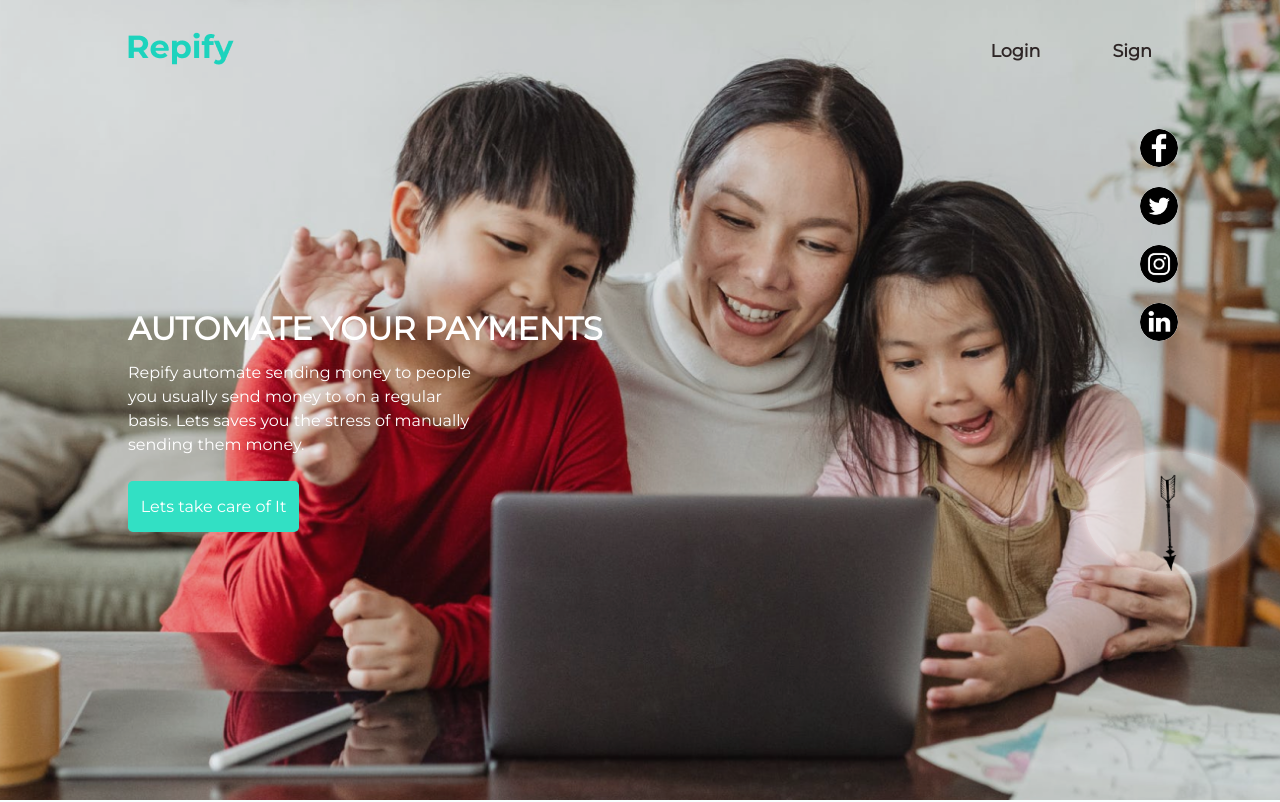
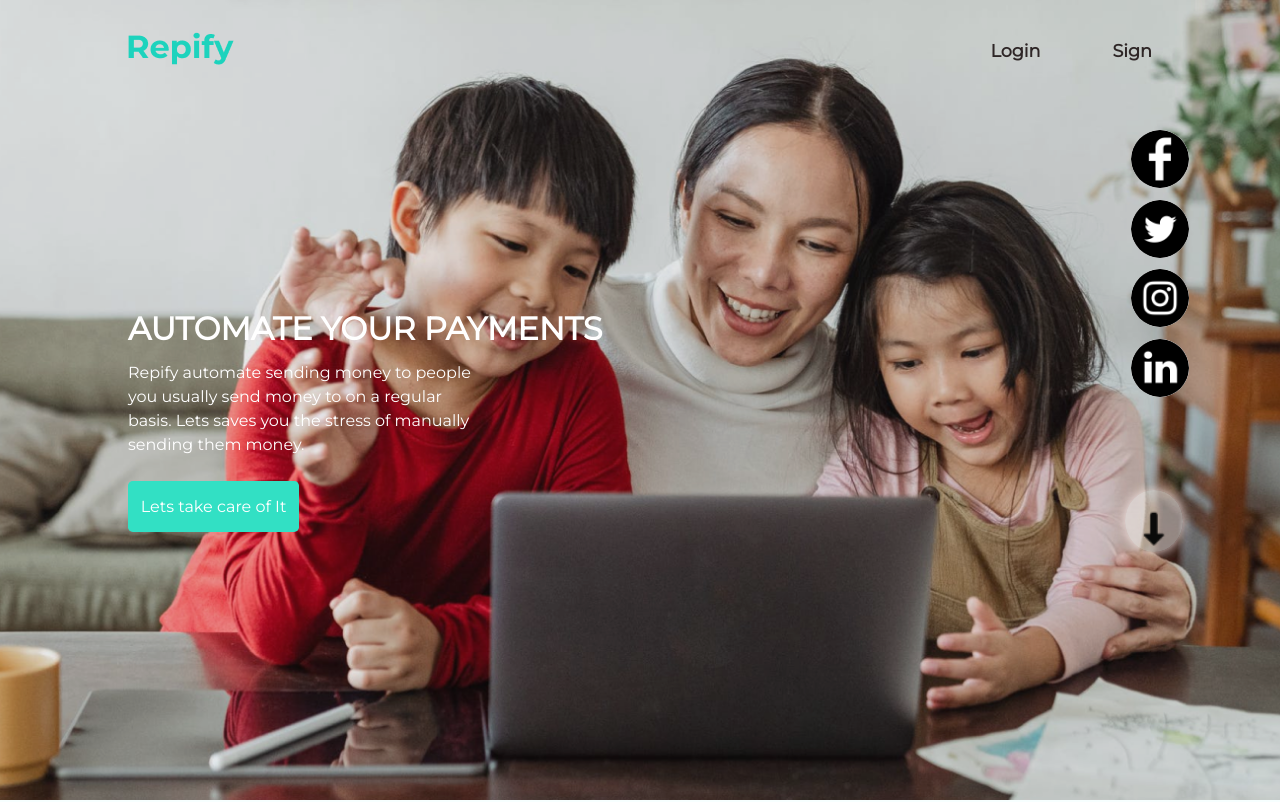
Before and after one commit to BuildForSDGCohort2/Team-038-Frontend, a React (Create React App) app: page / in a window 1280 px wide. Shown: the top 802 px of the page. Built offline with nearby package versions, Linux system fonts and the light colour scheme; the HTML template or start-up script is replaced by a standard one.

Commit message:
Worked on the responsiveness of the sidelink and footer using media query

```diff
--- a/src/Components/SideLinks/SideLinks.css
+++ b/src/Components/SideLinks/SideLinks.css
@@ -1,7 +1,9 @@
 .SideLinks{
-  margin-top: 30px;
+  margin-top: 8%;
+  margin-right: 35px;
   float: right;
 }
+
 .sideLinkIcons {
   padding: 20px;
   display: flex;
@@ -12,7 +14,7 @@
 .icon {
   height: 38px;
   width: 38px;
-  margin: 10px 0px 10px 35px;
+  margin: 10% 0px 10% 0%;
   background-color: #fff;
   border-radius: 50%;
   transition: width 2s height 2s linear;
@@ -25,8 +27,6 @@
 }
 
 #cusor {
-  width:150px;
-  height: 100px;
   animation: swing 1s infinite alternate;
 }
 
@@ -34,6 +34,7 @@
   0% {
     transform: translateY(0);
   }
+
   100% {
     transform: translateY(10px);
   }
@@ -44,8 +45,7 @@
   box-shadow: 0 0 12px rgb(252, 234, 234);
   border-radius: 50%;
   padding: 10px;
-  margin-top: 80px;
-  margin-right: 25px;
+  margin-top: 200%;
 }
 
 .sideLinkArrow:hover {
@@ -55,3 +55,75 @@
 body {
   background: var(--body-color);
 }
+
+@media screen and (max-width: 450px) {
+  .SideLinks{
+    margin-top: 35%;
+  }
+
+  .icon {
+    margin: 2% 0px 8% 19%;
+  }
+
+  .sideLinkArrow {
+    margin-top: 150%;
+  }
+}
+
+@media screen and (width: 320px) {
+  .SideLinks{
+    margin-top: 30%;
+    margin-right: 0;
+  }
+
+  .icon {
+    margin: 2% 0px 12% 19%;
+  }
+
+  .sideLinkArrow {
+    margin-top: 98%;
+  }
+}
+
+@media screen and (min-width: 600px) {
+  .SideLinks{
+    margin-top: 10%;
+    margin-right: 8%;
+  }
+
+  .icon {
+    width: 78px;
+    height: 78px;
+    margin: 12% 0px 25% 0%;
+  }
+
+  .sideLinkArrow {
+    margin-top: 120%;
+    padding: 10px;
+  }
+
+  #cusor{
+    height: 68px;
+  }
+}
+
+@media screen and (min-width: 1024px) {
+  .SideLinks{
+    margin-top: 3%;
+    margin-right: 6%;
+  }
+
+  .icon {
+    width: 58px;
+    height: 58px;
+    margin: 5% 0px 15% 10%;
+  }
+
+  .sideLinkArrow {
+    margin-top: 145%;
+  }
+
+  #cusor{
+    height: 38px;
+  }
+}
--- a/src/Components/SideLinks/SideLinks.js
+++ b/src/Components/SideLinks/SideLinks.js
@@ -1,6 +1,6 @@
 import React from "react";
 import "./SideLinks.css";
-import arrow from "./arrow.png";
+import arrow from "./downarrow.png";
 import facebook from "./facebook-logo.png";
 import instagram from "./instagram.png";
 import linkedIn from "./linkedin.png";
@@ -15,8 +15,8 @@ const SideLinks = () => {
         <img className="icon" src={twitter} alt="twitter"/>
         <img className="icon" src={instagram} alt="instagram"/>
         <img className="icon" src={linkedIn} alt="linkedin"/>
+        <div className="sideLinkArrow"><img id="cusor" src={arrow} alt="arrow"/></div>
       </aside>
-      <div className="sideLinkArrow"><img id="cusor" src={arrow} alt="arrow"/></div>
     </div>
   );
 };
--- a/src/Pages/Home/Footer/Footer.css
+++ b/src/Pages/Home/Footer/Footer.css
@@ -28,7 +28,7 @@
 
 .subscribe-header {
   text-align: center;
-  margin: 65px auto 15px auto;
+  margin: 45px auto 15px auto;
 }
 
 .newsletter {
@@ -56,6 +56,10 @@
   left: 60.9%;
 }
 
+#send:hover {
+  cursor: pointer;
+}
+
 #copyright {
   padding: 5px;
   margin-top: 10px;
@@ -74,7 +78,91 @@
   float: right;
 }
 
+.f-r, p {
+  margin: 4px 0;
+}
 .link:hover {
   cursor: pointer;
   color: rgb(250, 90, 90);
 }
+
+@media screen and (width: 320px){
+  .logos {
+    height: 100px;
+    width: 250px;
+  }
+
+  .subscribe-header {
+    margin: 45px auto 15px auto;
+    font-size: 18px;
+  }
+
+  .newsletter {
+    margin: 0 25% 65px 2%;
+  }
+
+  #send {
+    left: 64%;
+  }
+
+  .f-r {
+    padding: 5px;
+    font-size: 14px;
+    font-weight: bold;
+  }
+}
+
+@media screen and (max-width: 450px) {
+  .title{
+    font-size: 2.8em;
+  }
+
+  .logos {
+    height: 120px;
+    width: 380px;
+  }
+
+  .subscribe-header {
+    margin: 35px auto 15px auto;
+    font-size: 1.1em;
+    font-weight: bold;
+  }
+
+  .newsletter {
+    margin: 0 25% 65px 3%;
+  }
+
+  #mail {
+    min-width: 65%;
+  }
+
+  #send {
+    left: 74%;
+    line-height: 14px;
+  }
+
+  .f-r {
+    padding: 5px;
+    font-size: 14px;
+    font-weight: bold;
+  }
+}
+
+@media screen and (min-width: 600px) {
+  .subscribe-header {
+    font-size: 1.2em;
+    font-weight: bold;
+  }
+
+  .newsletter {
+    margin: 0 20% 65px 35%;
+  }
+
+  #mail {
+    width: 25%;
+  }
+
+  #send {
+    left: 60%;
+  }
+}
--- a/src/Pages/Home/Footer/Footer.js
+++ b/src/Pages/Home/Footer/Footer.js
@@ -11,7 +11,7 @@ const Footer = () => {
             <h2 className="title">Our Partners</h2>
             <div className="icons">
                 <img className="logos" id="fb" src={Facebook} alt="Facebook logo"/>
-                <img className="logos" src={Andela} alt="Andela logo"/>
+                <img className="logos" id="andela" src={Andela} alt="Andela logo"/>
                 <img className="logos" src={Paystack} alt="Paystack logo"/>
             </div>
             <h3 className="subscribe-header">Stay updated and Connected with Us</h3>
@@ -21,11 +21,12 @@ const Footer = () => {
                 <input type="button" id="send" value="Subscribe"/>
                 </span>
             </div>
-           <p id="copyright">Copyright &copy; Repify
+            <div id="copyright">
+                <p>Copyright &copy; Repify</p>
                 <span className="f-r"><span className="link" > Privacy Policy </span> |
                 <span className="link">Terms and Conditions </span> |
                 <span className="link">Partners</span></span>
-           </p>
+            </div>
         </div>
     );
 };
```
Also changed, not shown: src/Components/SideLinks/arrow.png (deleted), src/Components/SideLinks/downarrow.png (added). Lines whose indentation alone changed are shown as unchanged.
